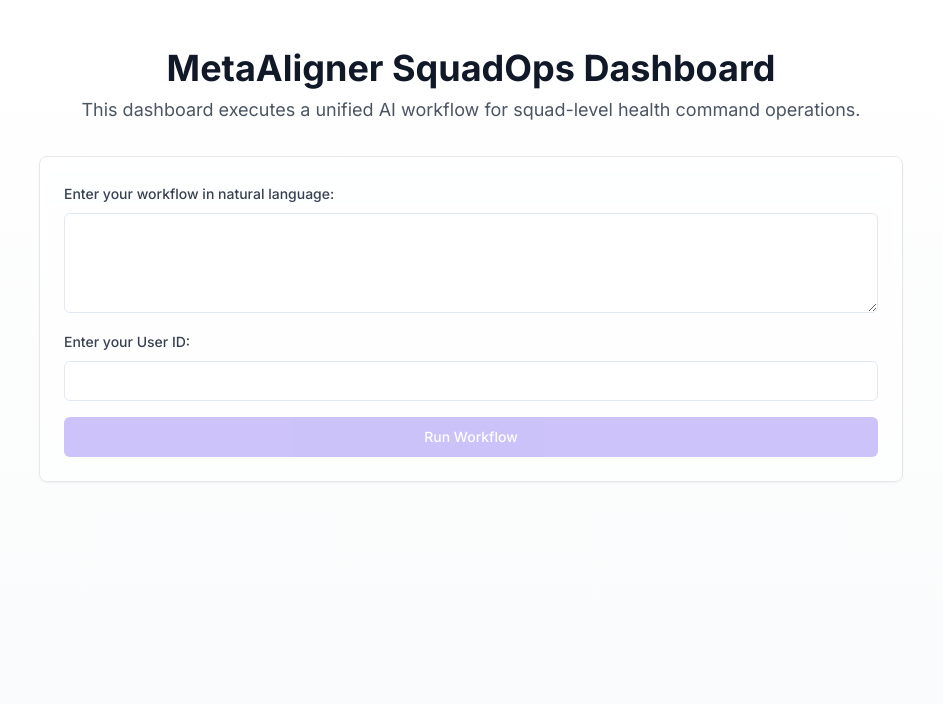
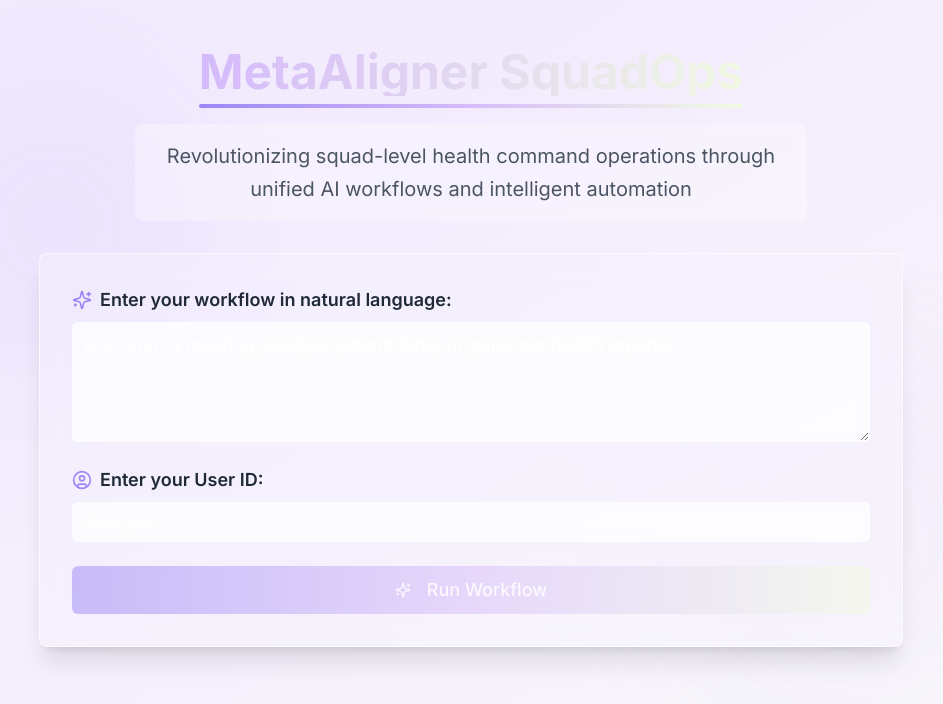
Before and after one commit to Dropio12/lovable-explainability-hub, a React (Vite) app: page / in a window 1280 px wide. Shown: the top 704 px of the page, without its empty margins (169-1112 px from the left). Built offline with nearby package versions, Linux system fonts and the light colour scheme.

Commit message:
Enhance application aesthetics and impact
The application's appearance and overall impact have been improved to create a more impressive and unique experience.

```diff
--- a/src/components/WorkflowInput.tsx
+++ b/src/components/WorkflowInput.tsx
@@ -4,7 +4,7 @@ import { Card } from './ui/card';
 import { Button } from './ui/button';
 import { Textarea } from './ui/textarea';
 import { Input } from './ui/input';
-import { Loader2 } from 'lucide-react';
+import { Loader2, Sparkles, UserCircle } from 'lucide-react';
 
 interface WorkflowInputProps {
   onSubmit: (workflow: string, userId: string) => void;
@@ -22,23 +22,26 @@ export function WorkflowInput({ onSubmit }: WorkflowInputProps) {
   };
 
   return (
-    <Card className="p-6 backdrop-blur-sm bg-white/50 border border-gray-200">
-      <div className="space-y-4">
+    <Card className="relative overflow-hidden backdrop-blur-md bg-white/40 border border-white/50 shadow-xl">
+      <div className="absolute inset-0 bg-gradient-to-br from-primary/5 to-secondary/5" />
+      <div className="relative p-8 space-y-6">
         <div className="space-y-2">
-          <label htmlFor="workflow" className="text-sm font-medium text-gray-700">
+          <label htmlFor="workflow" className="text-lg font-semibold text-gray-800 flex items-center gap-2">
+            <Sparkles className="w-5 h-5 text-primary" />
             Enter your workflow in natural language:
           </label>
           <Textarea
             id="workflow"
             value={workflow}
             onChange={(e) => setWorkflow(e.target.value)}
-            placeholder="e.g., start a meeting"
-            className="min-h-[100px] bg-white/70"
+            placeholder="e.g., start a meeting, analyze patient data, or generate health reports"
+            className="min-h-[120px] bg-white/70 border-white/50 backdrop-blur-sm text-lg transition-all duration-200 focus:bg-white/90 focus:shadow-lg"
           />
         </div>
 
         <div className="space-y-2">
-          <label htmlFor="userId" className="text-sm font-medium text-gray-700">
+          <label htmlFor="userId" className="text-lg font-semibold text-gray-800 flex items-center gap-2">
+            <UserCircle className="w-5 h-5 text-primary" />
             Enter your User ID:
           </label>
           <Input
@@ -46,22 +49,25 @@ export function WorkflowInput({ onSubmit }: WorkflowInputProps) {
             value={userId}
             onChange={(e) => setUserId(e.target.value)}
             placeholder="demo_user"
-            className="bg-white/70"
+            className="bg-white/70 border-white/50 backdrop-blur-sm text-lg transition-all duration-200 focus:bg-white/90"
           />
         </div>
 
         <Button
           onClick={handleSubmit}
           disabled={isProcessing || !workflow || !userId}
-          className="w-full bg-primary hover:bg-primary/90 text-white"
+          className="w-full bg-gradient-to-r from-primary via-secondary to-accent text-white text-lg py-6 transition-all duration-300 hover:scale-[1.02] hover:shadow-lg disabled:hover:scale-100"
         >
           {isProcessing ? (
             <>
-              <Loader2 className="mr-2 h-4 w-4 animate-spin" />
+              <Loader2 className="mr-2 h-5 w-5 animate-spin" />
               Processing workflow...
             </>
           ) : (
-            'Run Workflow'
+            <>
+              <Sparkles className="mr-2 h-5 w-5" />
+              Run Workflow
+            </>
           )}
         </Button>
       </div>
--- a/src/components/WorkflowResults.tsx
+++ b/src/components/WorkflowResults.tsx
@@ -1,6 +1,7 @@
 
 import React from 'react';
 import { Card } from './ui/card';
+import { CheckCircle2 } from 'lucide-react';
 
 interface WorkflowResultsProps {
   results: any;
@@ -10,13 +11,21 @@ export function WorkflowResults({ results }: WorkflowResultsProps) {
   if (!results) return null;
 
   return (
-    <Card className="p-6 backdrop-blur-sm bg-white/50 border border-gray-200 animate-fade-up">
-      <h2 className="text-xl font-semibold mb-4 text-gray-900">Workflow Results</h2>
-      <pre className="bg-white/70 p-4 rounded-lg overflow-x-auto">
-        <code className="text-sm text-gray-800">
-          {JSON.stringify(results, null, 2)}
-        </code>
-      </pre>
+    <Card className="relative overflow-hidden backdrop-blur-md bg-white/40 border border-white/50 shadow-xl animate-fade-up">
+      <div className="absolute inset-0 bg-gradient-to-br from-accent/5 to-primary/5" />
+      <div className="relative p-8">
+        <div className="flex items-center gap-3 mb-6">
+          <CheckCircle2 className="w-8 h-8 text-green-500" />
+          <h2 className="text-2xl font-bold text-gray-900">Workflow Results</h2>
+        </div>
+        <div className="bg-white/70 p-6 rounded-lg backdrop-blur-sm border border-white/50">
+          <pre className="text-sm text-gray-800 overflow-x-auto">
+            <code className="block whitespace-pre">
+              {JSON.stringify(results, null, 2)}
+            </code>
+          </pre>
+        </div>
+      </div>
     </Card>
   );
 }
--- a/src/pages/Index.tsx
+++ b/src/pages/Index.tsx
@@ -37,15 +37,27 @@ const Index = () => {
   };
 
   return (
-    <div className="min-h-screen bg-gradient-to-b from-white to-gray-50">
-      <div className="container max-w-4xl mx-auto px-4 py-12">
+    <div className="min-h-screen relative overflow-hidden">
+      {/* Animated background */}
+      <div className="absolute inset-0 bg-gradient-to-br from-primary/20 via-secondary/30 to-accent/20 animate-gradient" />
+
+      {/* Decorative elements */}
+      <div className="absolute top-0 left-0 w-full h-full opacity-30">
+        <div className="absolute top-20 left-20 w-72 h-72 bg-primary/30 rounded-full blur-3xl animate-pulse" />
+        <div className="absolute bottom-20 right-20 w-96 h-96 bg-secondary/30 rounded-full blur-3xl animate-pulse" />
+      </div>
+
+      <div className="relative container max-w-4xl mx-auto px-4 py-12">
         <div className="space-y-8 animate-fade-in">
-          <div className="text-center space-y-2">
-            <h1 className="text-4xl font-bold text-gray-900">
-              MetaAligner SquadOps Dashboard
-            </h1>
-            <p className="text-lg text-gray-600">
-              This dashboard executes a unified AI workflow for squad-level health command operations.
+          <div className="text-center space-y-4">
+            <div className="inline-block">
+              <h1 className="text-5xl font-bold bg-clip-text text-transparent bg-gradient-to-r from-primary via-secondary to-accent animate-gradient-x">
+                MetaAligner SquadOps
+              </h1>
+              <div className="h-1 w-full bg-gradient-to-r from-primary via-secondary to-accent mt-2 rounded-full" />
+            </div>
+            <p className="text-xl text-gray-600 max-w-2xl mx-auto leading-relaxed backdrop-blur-sm bg-white/30 p-4 rounded-lg">
+              Revolutionizing squad-level health command operations through unified AI workflows and intelligent automation
             </p>
           </div>
 
--- a/tailwind.config.ts
+++ b/tailwind.config.ts
@@ -64,10 +64,32 @@ export default {
             opacity: "1",
           },
         },
+        gradient: {
+          "0%, 100%": {
+            "background-size": "200% 200%",
+            "background-position": "left center",
+          },
+          "50%": {
+            "background-size": "200% 200%",
+            "background-position": "right center",
+          },
+        },
+        "gradient-x": {
+          "0%, 100%": {
+            "background-size": "200% 200%",
+            "background-position": "left center",
+          },
+          "50%": {
+            "background-size": "200% 200%",
+            "background-position": "right center",
+          },
+        },
       },
       animation: {
         "fade-up": "fade-up 0.5s ease-out",
         "fade-in": "fade-in 0.3s ease-out",
+        gradient: "gradient 15s ease infinite",
+        "gradient-x": "gradient-x 15s ease infinite",
       },
     },
   },
```
